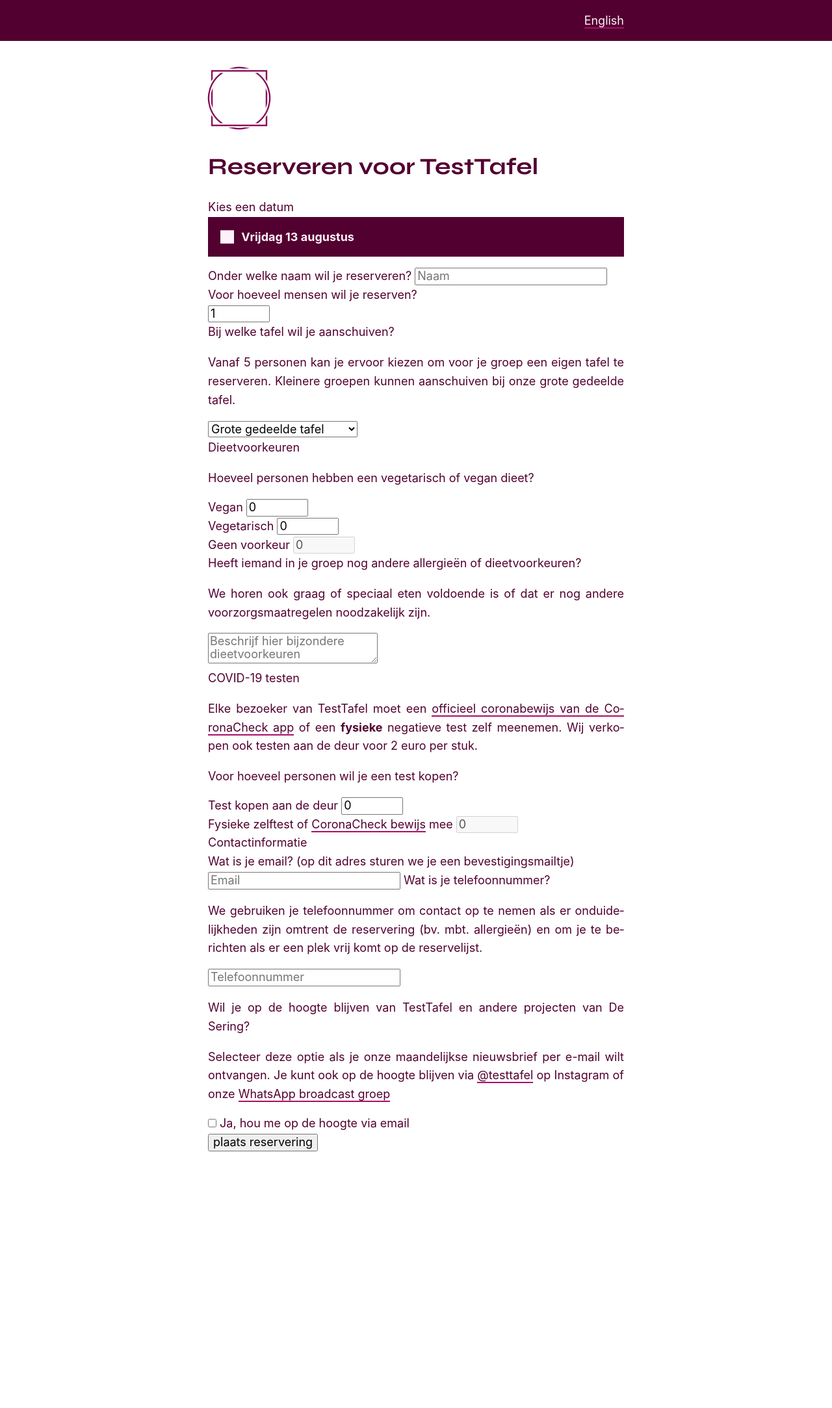
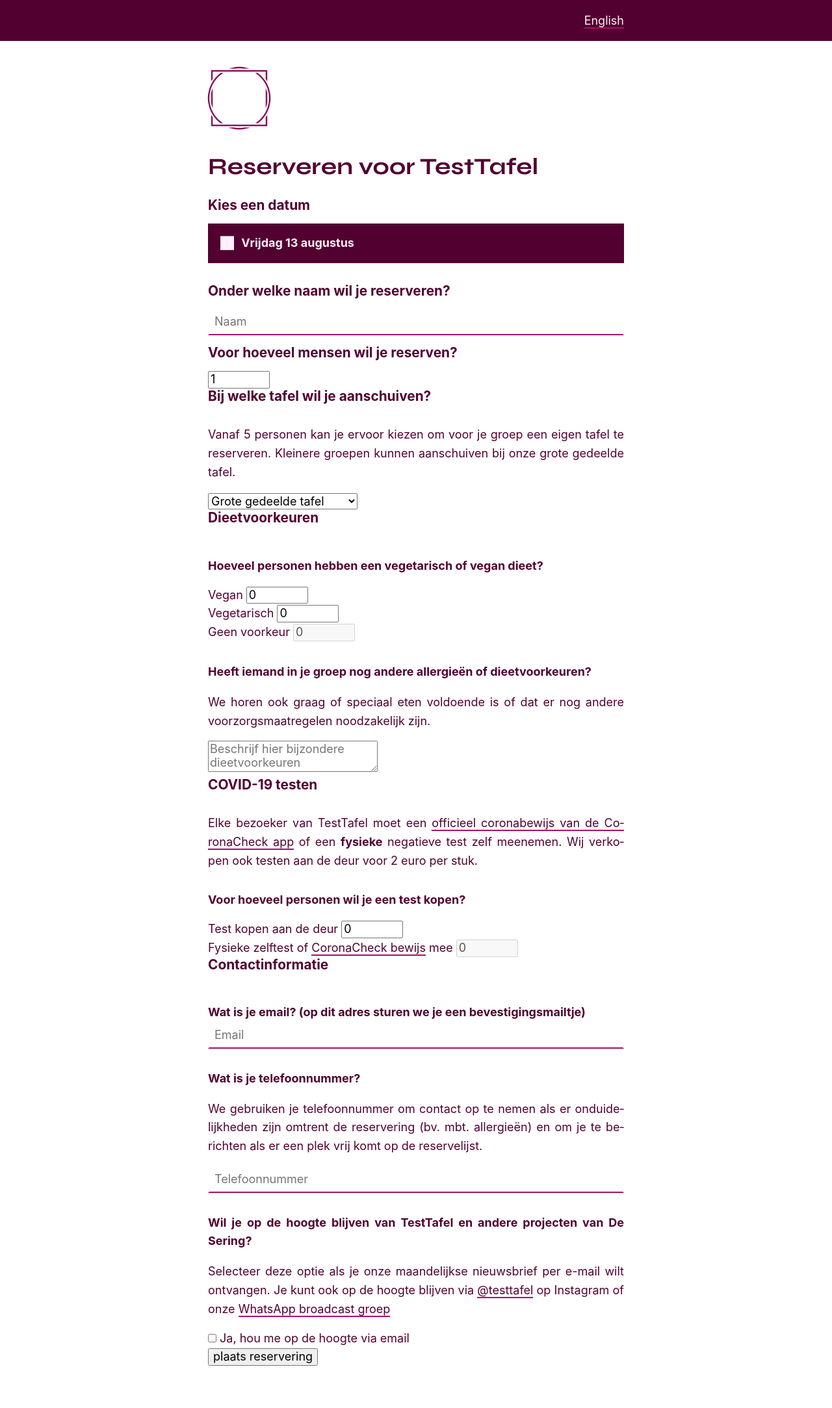
Before and after one commit to decoalitie/desering.org, a Jekyll site: the page built from testtafel/reserveren.html, in a window 1280 px wide. Shown: the whole page at 65% size. Built offline with Jekyll 4.4.1, drawn with Linux system fonts in a browser that asks for light colours; some web fonts are replaced; before the commit the page ends 1837 px from its top, so only the background shows below that.

Commit message:
Add header styling

```diff
--- a/_sass/form.scss
+++ b/_sass/form.scss
@@ -1,5 +1,5 @@
 form {
-    --row-spacing: 1rem;
+    --step-spacing: 1rem;
     --input-padding: 0.5rem;
 
     --color-dark-bg: var(--purple-dark);
@@ -13,7 +13,35 @@
   border: none;
 }
 
-.form-row {
-    overflow: hidden;
-    margin: 0 0 0 var(--row-spacing);
+.form-step-header {
+  display: block;
+  margin: var(--step-spacing) 0;
+
+  font-size: 1.3rem;
+  font-weight: bold;
+  line-height: 1.4rem;
 }
+
+.form-step-subheader {
+  display: block;
+  font-weight: bold;
+  margin-top: 2rem;
+}
+
+input[type="text"],
+input[type="email"],
+input[type="tel"] {
+  width: 100%;
+  display: block;
+  border: 2px solid transparent;
+  border-bottom: 2px solid var(--purple);
+  padding: var(--input-padding);
+}
+
+input[type="text"]:focus,
+input[type="email"]:focus,
+input[type="tel"]:focus,
+input[type="number"]:focus {
+  outline: none;
+  border-color: var(--pink);
+}
--- a/testtafel/reserveren.html
+++ b/testtafel/reserveren.html
@@ -16,7 +16,7 @@
     <div>
       <form id="reservation-form" data-form-lang="nl">
         <fieldset>
-          <legend class="field-header">Kies een datum</legend>
+          <legend class="form-step-header">Kies een datum</legend>
           <select name="date" class="boxed" data-input-controller="SelectRadioList">
             {% for event in site.data.testtafels %}
 
@@ -50,11 +50,15 @@
           </template>
         </div>
 
-        <label class="field-header" for="input-reservation-name">Onder welke naam wil je reserveren?</label>
+        <label class="form-step-header" for="input-reservation-name">
+          Onder welke naam wil je reserveren?
+        </label>
 
         <input type="text" name="reservation-name" id="input-reservation-name" placeholder="Naam" required>
 
-        <label class="field-header" for="input-reservation-amount">Voor hoeveel mensen wil je reserven?</label>
+        <label class="form-step-header" for="input-reservation-amount">
+          Voor hoeveel mensen wil je reserven?
+        </label>
 
         <div class="number-input-wrapper">
           <input type="number" name="reservation-amount" id="input-reservation-amount" value="1" step="1" min="1"
@@ -62,7 +66,7 @@
         </div>
 
         <fieldset>
-          <legend class="field-header">Bij welke tafel wil je aanschuiven?</legend>
+          <legend class="form-step-header">Bij welke tafel wil je aanschuiven?</legend>
 
           <p>
             Vanaf 5 personen kan je ervoor kiezen om voor je groep een eigen tafel te reserveren. Kleinere
@@ -84,7 +88,7 @@
 
           <template data-message="start-time-fieldset">
             <fieldset class="space-top">
-              <legend class="field-header">Hoe laat kunnen we je verwelkomen?</legend>
+              <legend class="form-step-header">Hoe laat kunnen we je verwelkomen?</legend>
 
               <select name="start-time" data-field-handler="SelectRadioList">
                 <option value="19:00">19:00</option>
@@ -99,9 +103,9 @@
         </div>
 
         <fieldset>
-          <legend class="field-header">Dieetvoorkeuren</legend>
+          <legend class="form-step-header">Dieetvoorkeuren</legend>
 
-          <p class="fieldset-question">
+          <p class="form-step-subheader">
             Hoeveel personen hebben een vegetarisch of vegan dieet?
           </p>
 
@@ -123,7 +127,7 @@
               max="99" size="2" data-field-handler="NumberWithSteppers" required>
           </div>
 
-          <label for="input-additional-diet" class="fieldset-question">
+          <label for="input-additional-diet" class="form-step-subheader">
             Heeft iemand in je groep nog andere allergieën of dieetvoorkeuren?
           </label>
 
@@ -138,7 +142,7 @@
 
 
         <fieldset>
-          <legend class="field-header">COVID-19 testen</legend>
+          <legend class="form-step-header">COVID-19 testen</legend>
 
           <p>
             Elke bezoeker van TestTafel moet een <a href="https://coronacheck.nl/nl/" target="_blank">officieel
@@ -146,7 +150,7 @@
             Wij verkopen ook testen aan de deur voor 2 euro per stuk.
           </p>
 
-          <p class="fieldset-question">
+          <p class="form-step-subheader">
             Voor hoeveel personen wil je een test kopen?
           </p>
 
@@ -166,14 +170,14 @@
 
 
         <fieldset>
-          <legend class="field-header">Contactinformatie</legend>
+          <legend class="form-step-header">Contactinformatie</legend>
 
-          <label class="fieldset-question" for="input-email">Wat is je email? (op dit adres sturen we je een
+          <label class="form-step-subheader" for="input-email">Wat is je email? (op dit adres sturen we je een
             bevestigingsmailtje)</label>
 
           <input type="email" name="email" id="input-email" placeholder="Email" required>
 
-          <label class="fieldset-question" for="input-phone-number">Wat is je telefoonnummer?</label>
+          <label class="form-step-subheader" for="input-phone-number">Wat is je telefoonnummer?</label>
 
           <p>
             We gebruiken je telefoonnummer om contact op te nemen als er onduidelijkheden zijn omtrent de reservering
@@ -182,7 +186,7 @@
 
           <input type="tel" name="phone-number" id="input-phone-number" placeholder="Telefoonnummer">
 
-          <p class="fieldset-question">
+          <p class="form-step-subheader">
             Wil je op de hoogte blijven van TestTafel en andere projecten van De Sering?
           </p>
 
```
Also changed, not shown: css/forms.css (+0 -9 lines).
